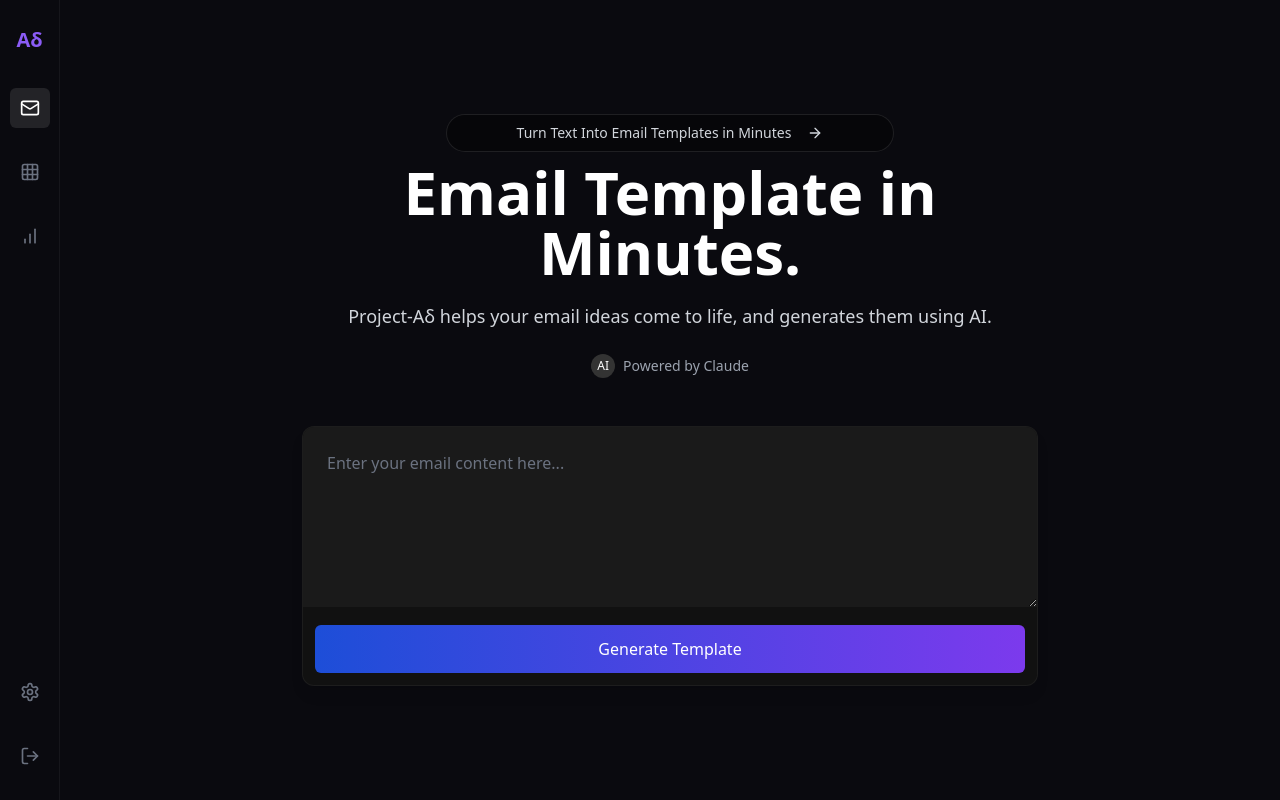
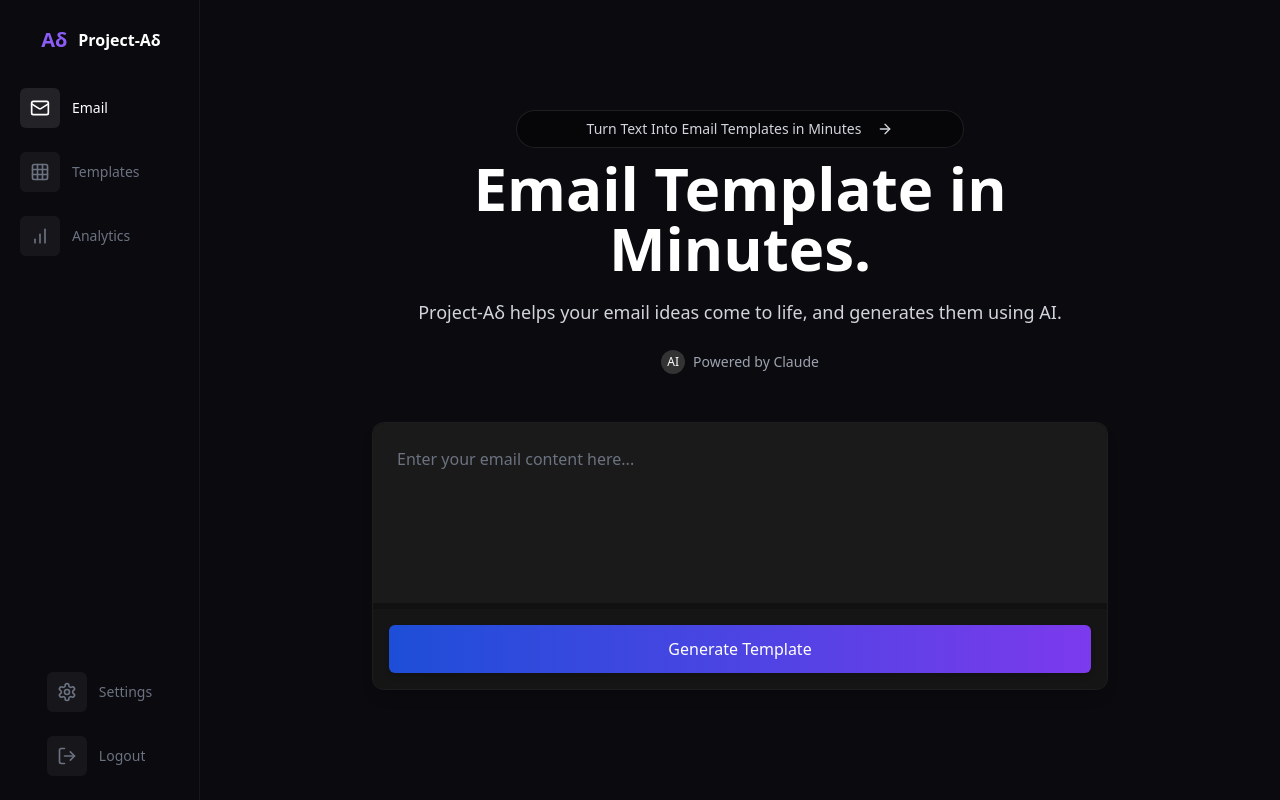
Before and after one commit to DhanushKenkiri/Project-ADelta, a React (Vite) app: page / in a window 1280 px wide. Built offline with nearby package versions, Linux system fonts and the light colour scheme.

Commit message:
feat: Implement expandable sidebar and improve UI
- Added hover effect to expand the sidebar.
- Improved the appearance of the text box.
- Ensured all components are functional.

```diff
--- a/src/components/EmailBuilder.tsx
+++ b/src/components/EmailBuilder.tsx
@@ -53,15 +53,16 @@ const EmailBuilder = () => {
 
           <div className="bg-[#111] border border-white/5 rounded-xl overflow-hidden shadow-lg hover:shadow-xl transition-all duration-300">
             <textarea
-              className="w-full bg-[#1a1a1a] border-0 p-6 text-gray-300 focus:ring-0 min-h-[180px] placeholder-gray-500 transition-colors duration-300 focus:bg-[#1d1d1d]"
+              className="w-full bg-[#1a1a1a] border-0 p-6 text-gray-300 focus:ring-0 min-h-[180px] placeholder-gray-500 transition-all duration-300 focus:bg-[#1d1d1d] resize-none rounded-t-xl"
               placeholder="Enter your email content here..."
               value={emailContent}
               onChange={(e) => setEmailContent(e.target.value)}
+              style={{ outline: 'none' }}
             />
-            <div className="p-3">
+            <div className="p-4 bg-[#151515]">
               <button
                 onClick={handleGenerateTemplate}
-                className="w-full bg-gradient-to-r from-blue-700 to-purple-600 text-white py-3 rounded-md font-medium transition-all duration-300 hover:opacity-90 hover:scale-[1.01] active:scale-[0.98]"
+                className="w-full bg-gradient-to-r from-blue-700 to-purple-600 text-white py-3 rounded-md font-medium transition-all duration-300 hover:opacity-90 hover:scale-[1.01] active:scale-[0.98] shadow-md"
               >
                 Generate Template
               </button>
--- a/src/components/Sidebar.tsx
+++ b/src/components/Sidebar.tsx
@@ -1,5 +1,5 @@
 
-import React, { useState } from 'react';
+import React, { useState, useEffect } from 'react';
 import { Mail, Grid, BarChart, Settings, LogOut } from 'lucide-react';
 import { cn } from '@/lib/utils';
 
@@ -11,19 +11,23 @@ const Sidebar = ({ className }: SidebarProps) => {
   const [expanded, setExpanded] = useState(false);
 
   return (
-    <div className={cn(
-      'bg-[#0A0A0F] flex flex-col items-center py-6 border-r border-white/5 transition-all duration-300',
-      expanded ? 'w-[200px]' : 'w-[60px]',
-      className
-    )}>
+    <div
+      className={cn(
+        'bg-[#0A0A0F] flex flex-col items-center py-6 border-r border-white/5 transition-all duration-300 group hover:w-[200px]',
+        expanded ? 'w-[200px]' : 'w-[60px]',
+        className
+      )}
+      onMouseEnter={() => setExpanded(true)}
+      onMouseLeave={() => setExpanded(false)}
+    >
       <div className="mb-8 flex items-center justify-center">
         <div className="w-8 h-8 flex items-center justify-center font-bold text-xl text-white">
           <span className="text-purple-500">A</span>
           <span className="text-purple-500">δ</span>
         </div>
-        {expanded && (
-          <span className="ml-2 text-white font-semibold">Project-Aδ</span>
-        )}
+        <span className={`ml-2 text-white font-semibold whitespace-nowrap overflow-hidden transition-all duration-300 ${expanded ? 'opacity-100 max-w-[140px]' : 'opacity-0 max-w-0'}`}>
+          Project-Aδ
+        </span>
       </div>
 
       <nav className="flex flex-col space-y-6 items-center w-full">
@@ -62,9 +66,9 @@ const SidebarItem = ({ icon, active, expanded, label }: SidebarItemProps) => {
       )}>
         {icon}
       </div>
-      {expanded && (
-        <span className="ml-3 text-sm">{label}</span>
-      )}
+      <span className={`ml-3 text-sm whitespace-nowrap overflow-hidden transition-all duration-300 ${expanded ? 'opacity-100 max-w-[140px]' : 'opacity-0 max-w-0'}`}>
+        {label}
+      </span>
     </button>
   );
 };
```
